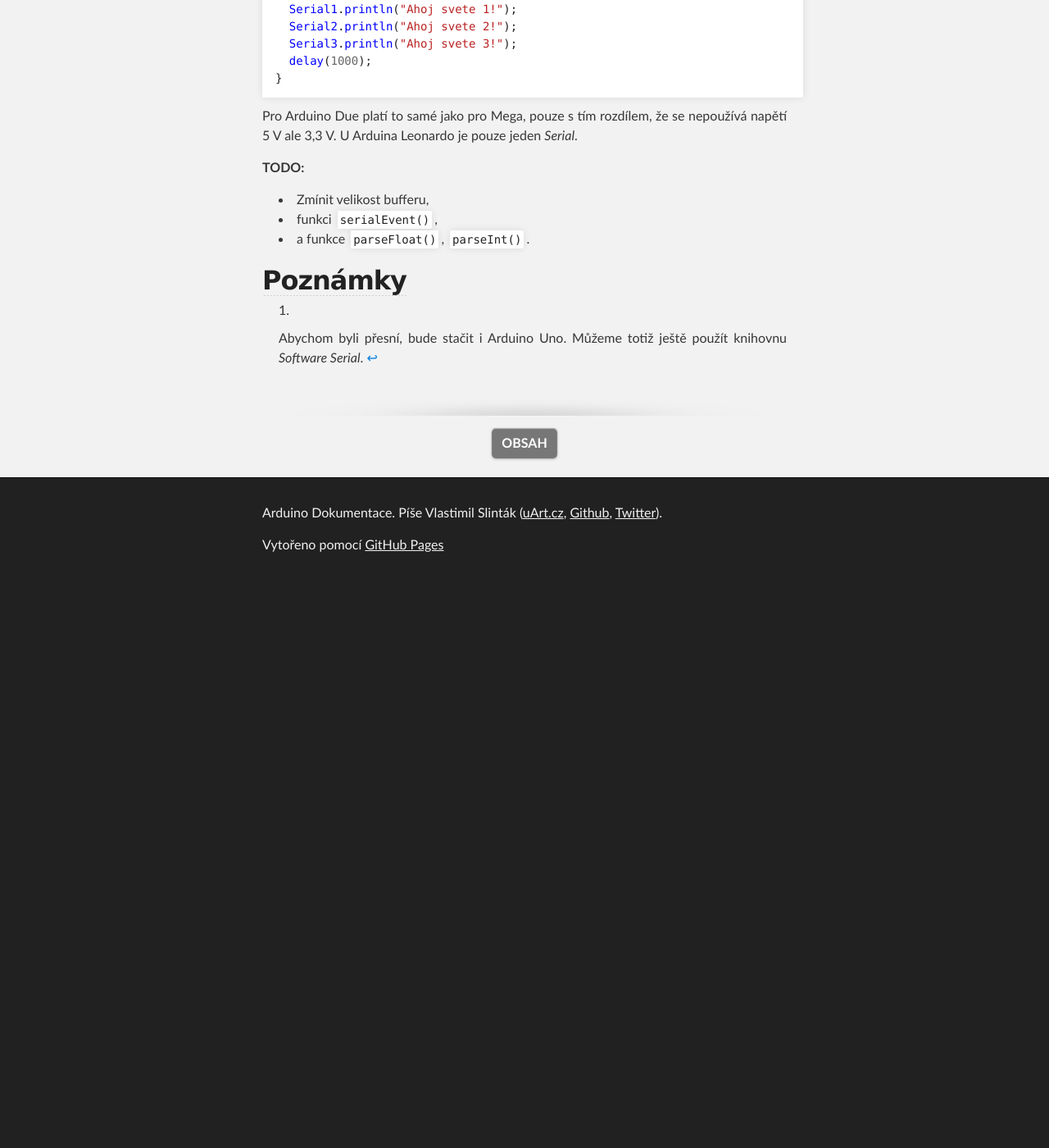
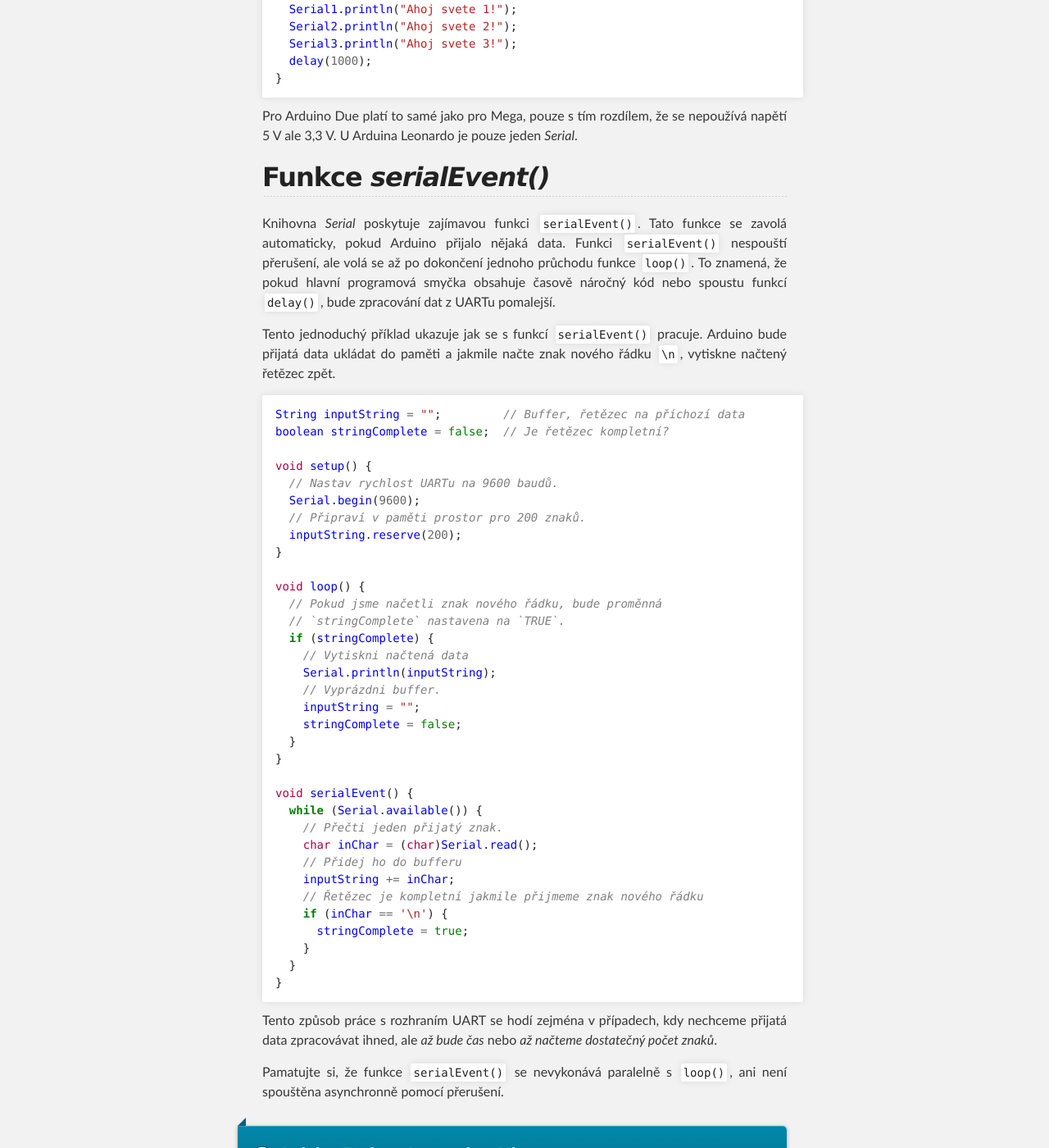
Before and after one commit to slintak/ArduinoDocs, a Jekyll site: the page built from docs/serial.md, in a window 1280 px wide and 1400 px high, scrolled down 3404 px. Shown: the whole window at 82% size. Built offline with Jekyll 4.4.1, drawn with Linux system fonts in a browser that asks for light colours; before the commit the page ends 4115 px from its top, so only the background shows below that; some of the changed text lies outside the part shown.

Commit message:
Funkce serialEvent() v knihovně Serial

```diff
--- a/docs/serial.md
+++ b/docs/serial.md
@@ -143,8 +143,70 @@ void loop() {
 Pro Arduino Due platí to samé jako pro Mega, pouze s tím rozdílem, že se
 nepoužívá napětí 5 V ale 3,3 V. U Arduina Leonardo je pouze jeden *Serial*.
 
+## Funkce *serialEvent()*
+
+Knihovna *Serial* poskytuje zajímavou funkci `serialEvent()`. Tato funkce se
+zavolá automaticky, pokud Arduino přijalo nějaká data. Funkci `serialEvent()`
+nespouští přerušení, ale volá se až po dokončení jednoho průchodu funkce
+`loop()`. To znamená, že pokud hlavní programová smyčka obsahuje časově
+náročný kód nebo spoustu funkcí `delay()`, bude zpracování dat z UARTu
+pomalejší.
+
+Tento jednoduchý příklad ukazuje jak se s funkcí `serialEvent()` pracuje.
+Arduino bude přijatá data ukládat do paměti a jakmile načte znak nového řádku
+`\n`, vytiskne načtený řetězec zpět.
+
+{% highlight c %}
+
+String inputString = "";         // Buffer, řetězec na příchozí data
+boolean stringComplete = false;  // Je řetězec kompletní?
+
+void setup() {
+  // Nastav rychlost UARTu na 9600 baudů.
+  Serial.begin(9600);
+  // Připraví v paměti prostor pro 200 znaků.
+  inputString.reserve(200);
+}
+
+void loop() {
+  // Pokud jsme načetli znak nového řádku, bude proměnná
+  // `stringComplete` nastavena na `TRUE`.
+  if (stringComplete) {
+    // Vytiskni načtená data
+    Serial.println(inputString);
+    // Vyprázdni buffer.
+    inputString = "";
+    stringComplete = false;
+  }
+}
+
+void serialEvent() {
+  while (Serial.available()) {
+    // Přečti jeden přijatý znak.
+    char inChar = (char)Serial.read();
+    // Přidej ho do bufferu
+    inputString += inChar;
+    // Řetězec je kompletní jakmile přijmeme znak nového řádku
+    if (inChar == '\n') {
+      stringComplete = true;
+    }
+  }
+}
+{% endhighlight %}
+
+Tento způsob práce s rozhraním UART se hodí zejména v případech, kdy nechceme
+přijatá data zpracovávat ihned, ale *až bude čas* nebo *až načteme dostatečný
+počet znaků*.
+
+Pamatujte si, že funkce `serialEvent()` se nevykonává paralelně s `loop()`,
+ani není spouštěna asynchronně pomocí přerušení.
+
+<div class="note info">
+  <h5>Arduino Esplora, Leonardo a Micro</h5>
+  <p>Tato funkce není v současné době kompatibilní s deskami Esplora, Leonardo a Micro. Na těchto deskách nebude fungovat.</p>
+</div>
+
 **TODO:**
 
 * Zmínit velikost bufferu,
-* funkci `serialEvent()`,
 * a funkce `parseFloat()`, `parseInt()`.
```
Also changed, not shown: docs/knihovny.md (+4 -0 lines).
